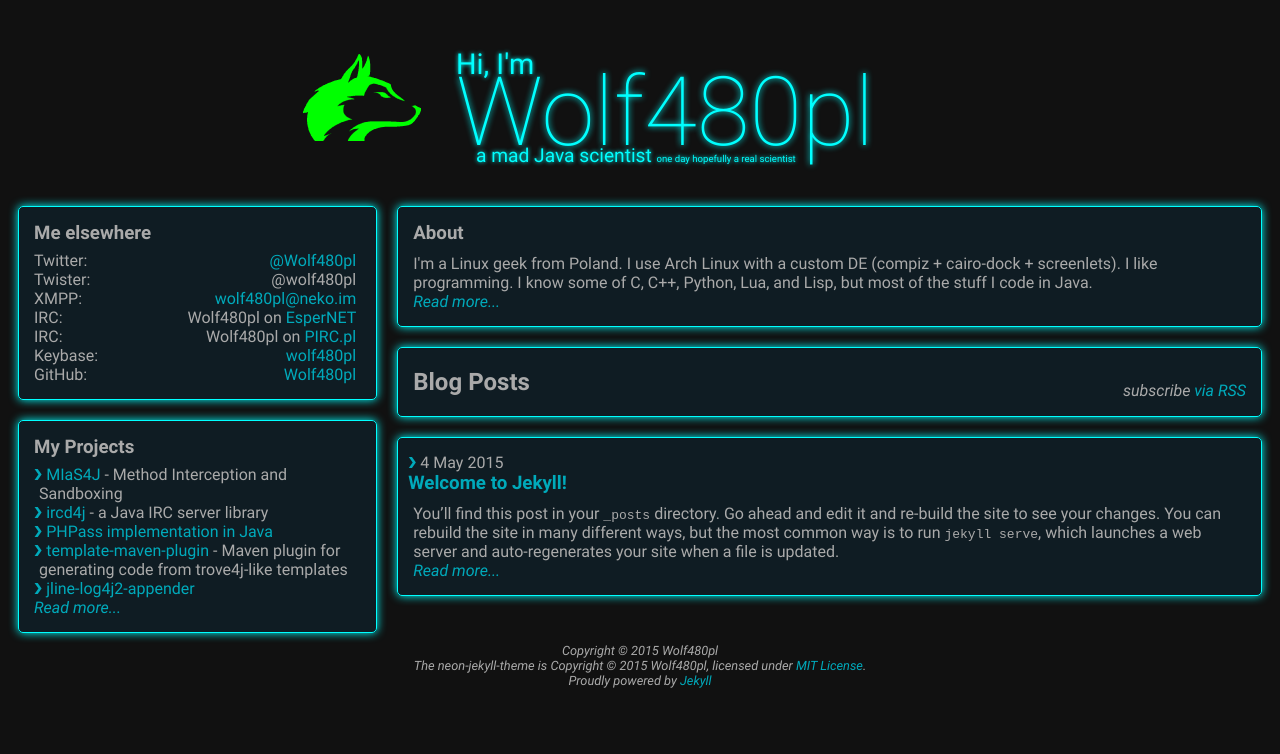
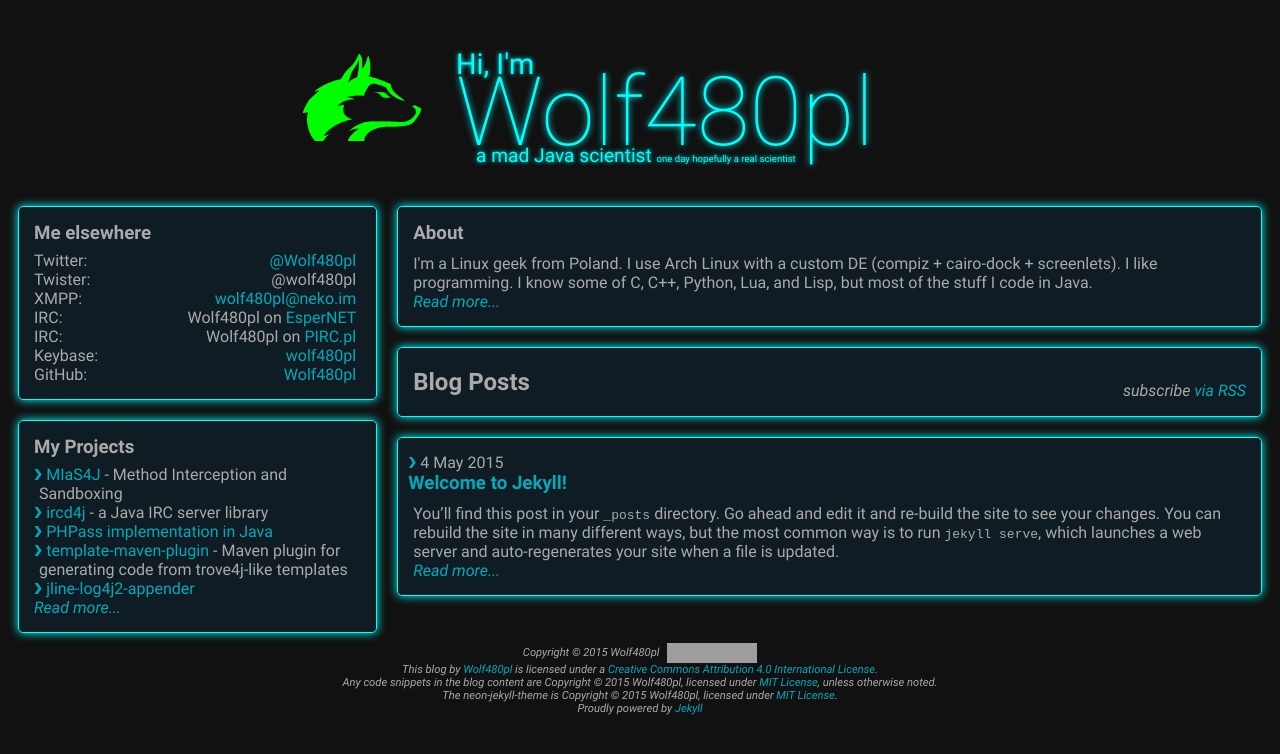
Before and after one commit to Wolf480pl/wolf480pl.github.com, a Jekyll site: the page built from index.html, in a window 1280 px wide. Shown: the top 754 px of the page. Built offline with Jekyll 4.4.1, drawn with Linux system fonts in a browser that asks for light colours; grey boxes are pictures that could not be loaded.

Commit message:
Improve the licensing information

```diff
--- a/_config.yml
+++ b/_config.yml
@@ -11,14 +11,14 @@
 twitter_username: Wolf480pl
 github_username:  Wolf480pl
 #license: CC-BY
-#license_url: '#'
+license_url: 'https://creativecommons.org/licenses/by/4.0/'
 
 copyright:
-#  - name: Any code snippets in the blog content
-#    plural: true
-#    license: MIT License
-#    license_url: '/LICENSE.txt'
-#    suffix: ', unless otherwise noted'
+  - name: Any code snippets in the blog content
+    plural: true
+    license: MIT License
+    license_url: '/LICENSE.txt'
+    suffix: ', unless otherwise noted'
   - name: The neon-jekyll-theme
     license: MIT License
     license_url: '/LICENSE.txt'
--- a/_includes/neon-footer.html
+++ b/_includes/neon-footer.html
@@ -1,6 +1,7 @@
     <div class="separator"></div>
     <footer>
-      <p>Copyright &copy; {{ site.time |date: "%Y" }} {{ site.author }}{% if page.license or site.license %}, licensed under {% if page.license %}<a rel="license" href="{{ page.license_url }}">{{ page.license }}{% else %}<a rel="license" href="{{ site.license_url }}">{{ site.license }}{% endif %}</a>{% endif %}</p>
+      <p>Copyright &copy; {{ site.time |date: "%Y" }} {{ site.author }}{% if page.license or site.license %}, licensed under {% if page.license %}<a rel="license" href="{{ page.license_url }}">{{ page.license }}{% else %}<a rel="license" href="{{ site.license_url }}">{{ site.license }}{% endif %}</a>{% endif %}
+      <a rel="license" href="https://creativecommons.org/licenses/by/4.0/"><img alt="Creative Commons CC-BY License" style="border-width:0" src="https://i.creativecommons.org/l/by/4.0/80x15.png" onerror="this.src='{{ "/assets/cc-by-80x15.png" | prepend: site.baseurl }}'" /></a><br/>This blog <span style="display:none" "xmlns:dct="http://purl.org/dc/terms/" href="http://purl.org/dc/dcmitype/Text" property="dct:title" rel="dct:type">Wolf480pl's blog</span> by <a xmlns:cc="http://creativecommons.org/ns#" href="https://wolf480pl.github.io" property="cc:attributionName" rel="cc:attributionURL">Wolf480pl</a> is licensed under a <a rel="license" href="http://creativecommons.org/licenses/by/4.0/">Creative Commons Attribution 4.0 International License</a>.</p>
       {% for copy in site.copyright %}
         <p>{{ copy.name }} {% if copy.plural %}are{% else %}is{% endif %} Copyright &copy; {% if copy.date %}{{ copy.date }}{% else %}{{ site.time |date: "%Y" }}{% endif %} {% if copy.author %}{{ copy.author }}{% else %}{{ site.author }}{% endif %}{% if copy.license %}, licensed under <a href="{{ copy.license_url }}">{{ copy.license }}</a>{% endif %}{{ copy.suffix }}.</p>
       {% endfor %}
--- a/css/style.scss
+++ b/css/style.scss
@@ -114,12 +114,16 @@
   > footer {
 //    display: table;
     margin: auto;
-    font-size: 0.8em;
+    font-size: 0.7em;
     font-style: italic;
     margin-top: 10px;
     text-align: center;
     p {
       margin: 0;
+    }
+    img {
+      margin-left: 5px;
+      vertical-align: middle;
     }
   }
 }
```
Also changed, not shown: assets/cc-by-80x15.png (added).
